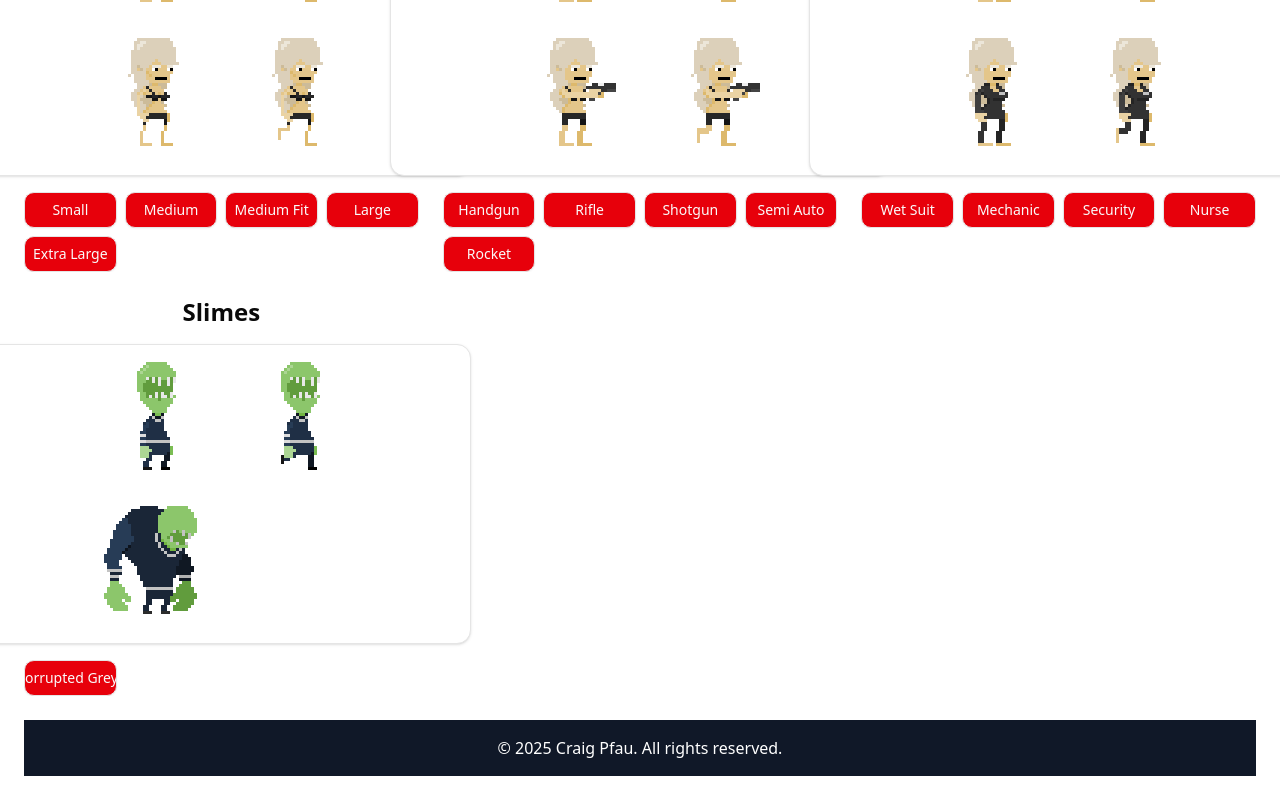
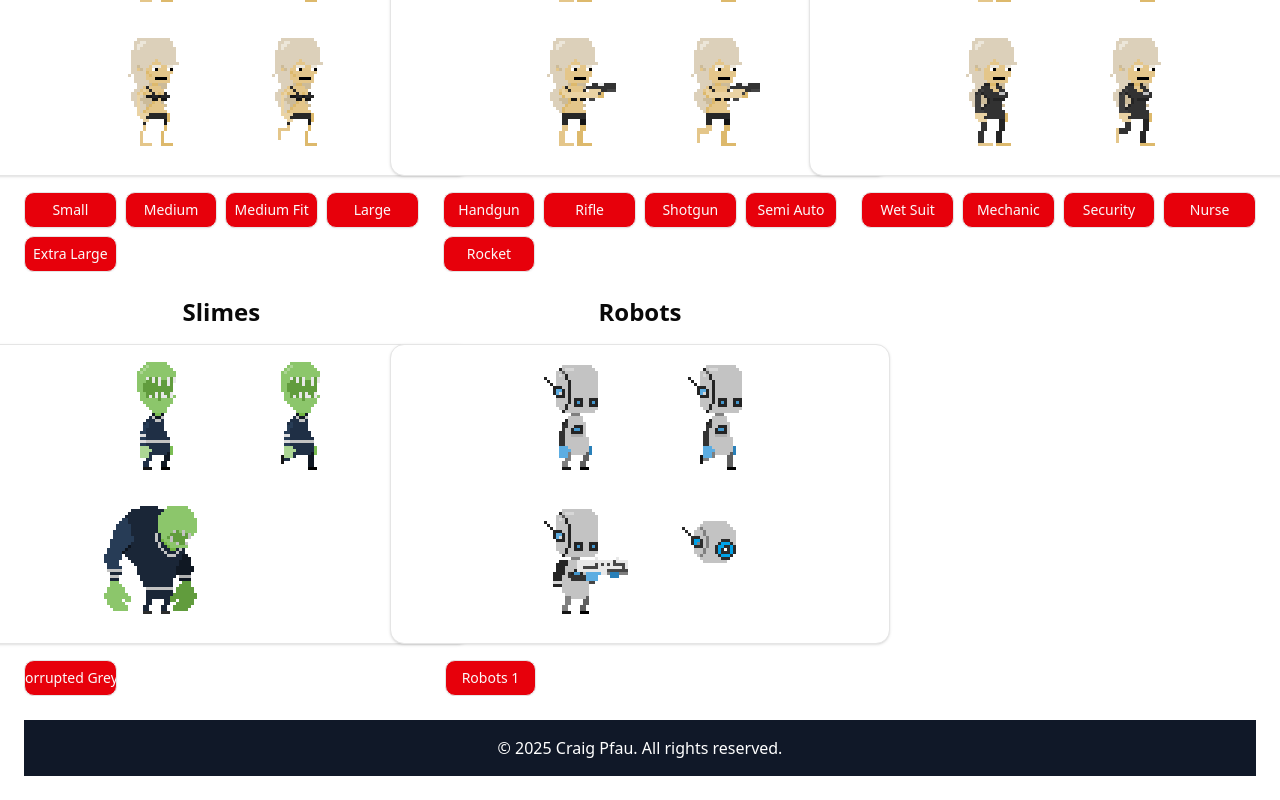
Before and after one commit to craigpfau/pocketspace, a Next.js app: page / in a window 1280 px wide. Shown: the part 440-1240 px from the top of the page. Built offline with nearby package versions, Linux system fonts and the light colour scheme.

Commit message:
Add robot 1

```diff
--- a/app/page.tsx
+++ b/app/page.tsx
@@ -42,6 +42,12 @@ const gifCategories = [
     category: "Slimes",
     gifs: [
       { src: "gifs/slime_idle_walk_greys.gif", title: "Corrupted Greys" },
+    ],
+  },
+  {
+    category: "Robots",
+    gifs: [
+      { src: "gifs/robot_idle_walk.gif", title: "Robots 1" },
     ],
   },
 ];
```
Also changed, not shown: public/gifs/robot_idle_walk.gif (added).
